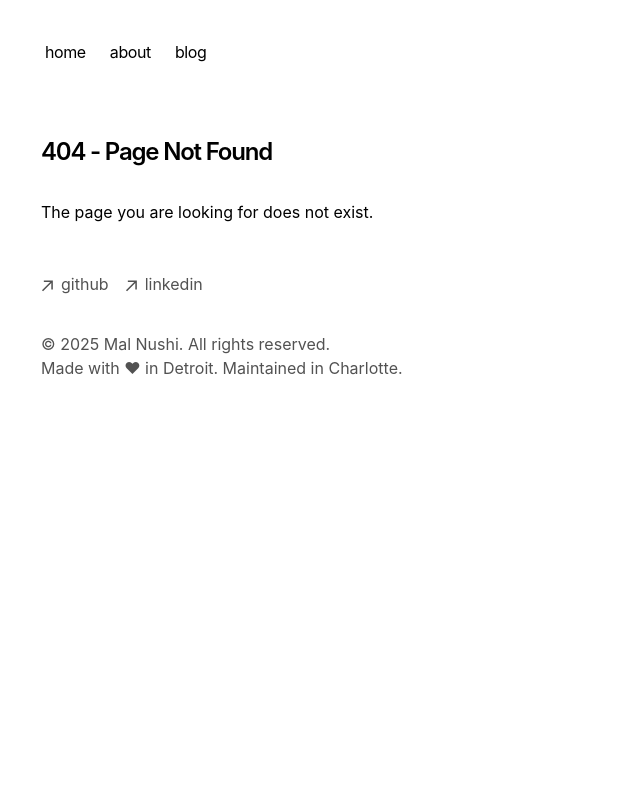
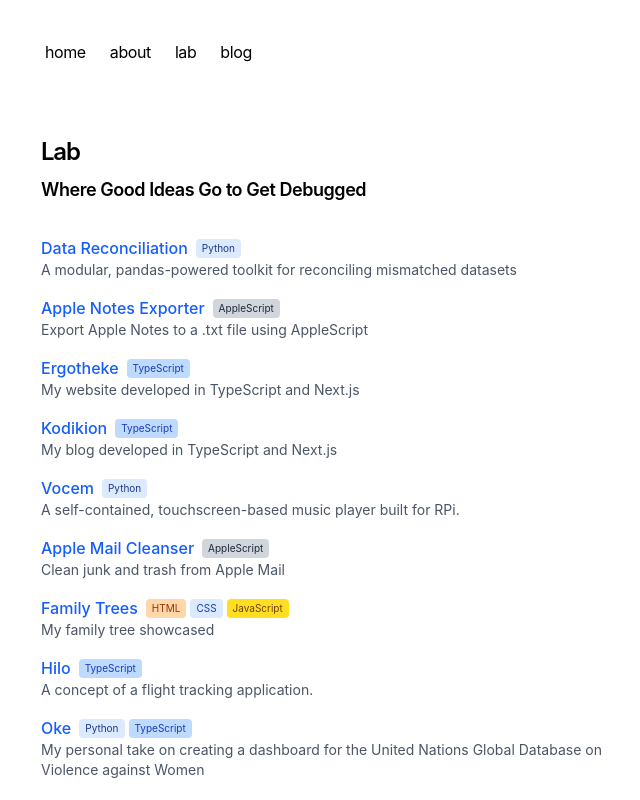
Before and after one commit to mal-nushi-dev/ergotheke, a Next.js app: page /lab in a window 1280 px wide. Before the commit this address had no page. Shown: the top 800 px of the page, without its empty margins (311-951 px from the left). Built offline with nearby package versions, Linux system fonts and the light colour scheme.

Commit message:
Add lab page and repositories, update navigation and sitemap

```diff
--- a/app/components/nav.tsx
+++ b/app/components/nav.tsx
@@ -3,6 +3,7 @@ import Link from 'next/link'
 const navItems = {
   '/': {name: 'home',},
   '/about': {name: 'about',},
+  '/lab': {name: 'lab',},
   '/blog': {name: 'blog',}
 }
 
--- /dev/null
+++ b/app/lab/languageColors.ts
@@ -0,0 +1,27 @@
+export const languageColors: Record<string, string> = {
+  AppleScript: 'bg-gray-300 text-gray-800',
+  TypeScript: 'bg-blue-200 text-blue-800',
+  JavaScript: 'bg-yellow-300 text-yellow-900',
+  Python: 'bg-blue-100 text-blue-900',
+  HTML: 'bg-orange-200 text-orange-800',
+  CSS: 'bg-blue-100 text-blue-800',
+  Java: 'bg-red-200 text-red-800',
+  C: 'bg-cyan-200 text-cyan-800',
+  'C++': 'bg-cyan-300 text-cyan-900',
+  'C#': 'bg-purple-200 text-purple-800',
+  Ruby: 'bg-red-300 text-red-900',
+  Go: 'bg-teal-200 text-teal-800',
+  Rust: 'bg-orange-300 text-orange-900',
+  PHP: 'bg-indigo-300 text-indigo-900',
+  Swift: 'bg-orange-400 text-orange-900',
+  Kotlin: 'bg-pink-200 text-pink-800',
+  Dart: 'bg-sky-200 text-sky-800',
+  Bash: 'bg-gray-400 text-gray-900',
+  Shell: 'bg-gray-400 text-gray-900',
+  JSON: 'bg-yellow-100 text-yellow-800',
+  YAML: 'bg-lime-200 text-lime-800',
+  Markdown: 'bg-neutral-300 text-neutral-800',
+  SQL: 'bg-rose-200 text-rose-800',
+  R: 'bg-sky-100 text-sky-900',
+  Lua: 'bg-blue-300 text-blue-900',
+}
--- /dev/null
+++ b/app/lab/page.tsx
@@ -0,0 +1,43 @@
+import { repositories } from './repositories'
+import { languageColors } from './languageColors'
+
+export const metadata = {
+  title: 'Lab',
+  description: 'Mal Nushis Lab',
+}
+
+export default function LabPage() {
+  return (
+    <section>
+      <h1 className="font-semibold text-2xl mb-2 tracking-tighter">Lab</h1>
+      <h2 className="font-semibold text-lg mb-8 tracking-tight">Where Good Ideas Go to Get Debugged</h2>
+      <ul className="space-y-4">
+        {repositories.map((repo) => (
+          <li key={repo.url}>
+            <div className="flex items-center gap-2">
+              <a
+                href={repo.url}
+                target="_blank"
+                rel="noopener noreferrer"
+                className="text-blue-600 hover:underline font-medium"
+              >
+                {repo.name}
+              </a>
+              <div className="flex flex-wrap gap-1">
+                {repo.languages.map((lang) => (
+                  <span
+                    key={lang}
+                    className={`text-[10px] px-1.5 py-0.5 rounded ${languageColors[lang] || 'bg-gray-200 text-gray-800'}`}
+                  >
+                    {lang}
+                  </span>
+                ))}
+              </div>
+            </div>
+            <p className="text-sm text-gray-600">{repo.description}</p>
+          </li>
+        ))}
+      </ul>
+    </section>
+  )
+}
--- /dev/null
+++ b/app/lab/repositories.ts
@@ -0,0 +1,56 @@
+export const repositories = [
+  {
+    name: 'Data Reconciliation',
+    url: 'https://github.com/mal-nushi-dev/data_reconciliation',
+    description: 'A modular, pandas-powered toolkit for reconciling mismatched datasets',
+    languages: ['Python']
+  },
+  {
+    name: 'Apple Notes Exporter',
+    url: 'https://github.com/mal-nushi-dev/apple_notes_exporter',
+    description: 'Export Apple Notes to a .txt file using AppleScript',
+    languages: ['AppleScript']
+  },
+  {
+    name: 'Ergotheke',
+    url: 'https://github.com/mal-nushi-dev/ergotheke',
+    description: 'My website developed in TypeScript and Next.js',
+    languages: ['TypeScript']
+  },
+  {
+    name: 'Kodikion',
+    url: 'https://github.com/mal-nushi-dev/kodikion',
+    description: 'My blog developed in TypeScript and Next.js',
+    languages: ['TypeScript']
+  },
+  {
+    name: 'Vocem',
+    url: 'https://github.com/mal-nushi-dev/vocem',
+    description: 'A self-contained, touchscreen-based music player built for RPi.',
+    languages: ['Python']
+  },
+  {
+    name: 'Apple Mail Cleanser',
+    url: 'https://github.com/mal-nushi-dev/apple-mail-cleanser',
+    description: 'Clean junk and trash from Apple Mail',
+    languages: ['AppleScript']
+  },
+  {
+    name: 'Family Trees',
+    url: 'https://github.com/mal-nushi-dev/family_trees',
+    description: 'My family tree showcased',
+    languages: ['HTML', 'CSS', 'JavaScript']
+  },
+  {
+    name: 'Hilo',
+    url: 'https://github.com/mal-nushi-dev/hilo',
+    description: 'A concept of a flight tracking application.',
+    languages: ['TypeScript']
+  },
+  {
+    name: 'Oke',
+    url: 'https://github.com/mal-nushi-dev/oke',
+    description: 'My personal take on creating a dashboard for the United Nations Global Database on Violence against Women',
+    languages: ['Python', 'TypeScript']
+  },
+]
--- a/app/sitemap.ts
+++ b/app/sitemap.ts
@@ -22,8 +22,8 @@ export default async function sitemap(): Promise<Array<{ url: string; lastModifi
     lastModified: new Date(post.date).toISOString().split('T')[0],
   }))
 
-  // Define static routes (home, blog listing, about)
-  const routes = ['', '/blog', '/about'].map((route) => ({
+  // Define static routes
+  const routes = ['', '/blog', '/about', '/lab'].map((route) => ({
     url: `${baseUrl}${route}`,
     lastModified: new Date().toISOString().split('T')[0],
   }))
```
